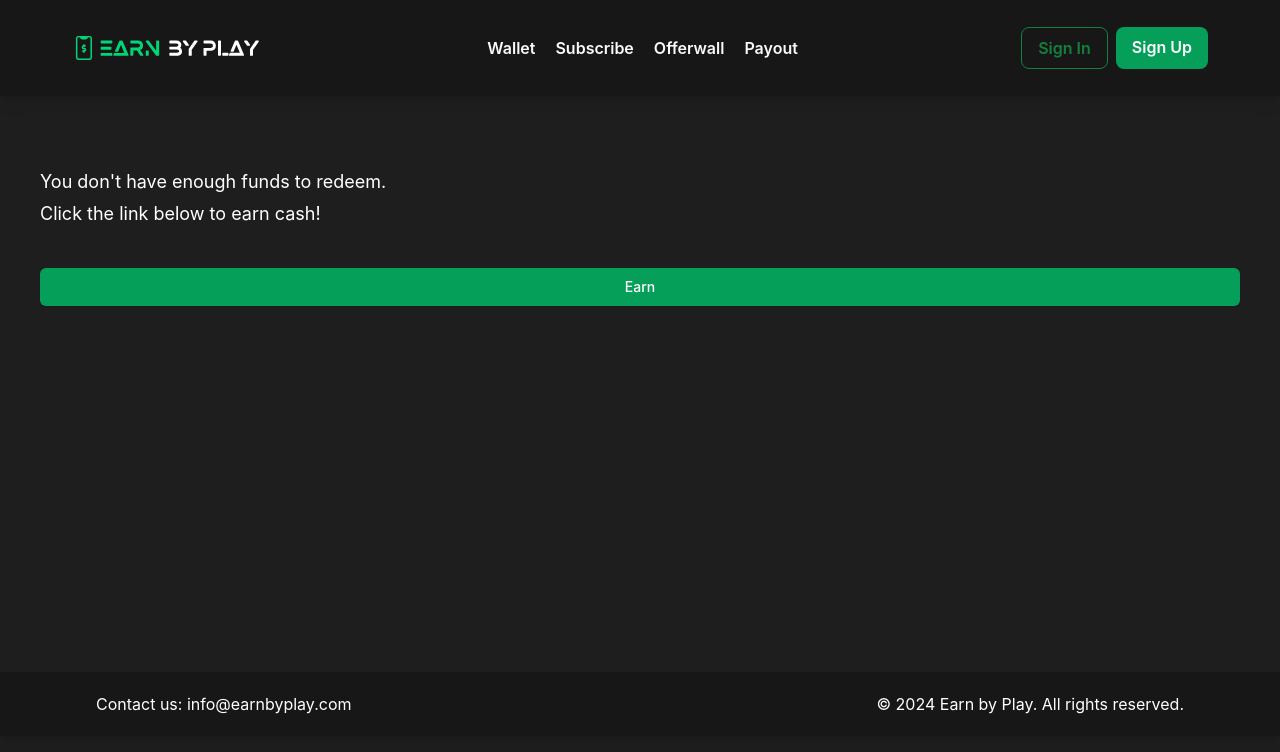
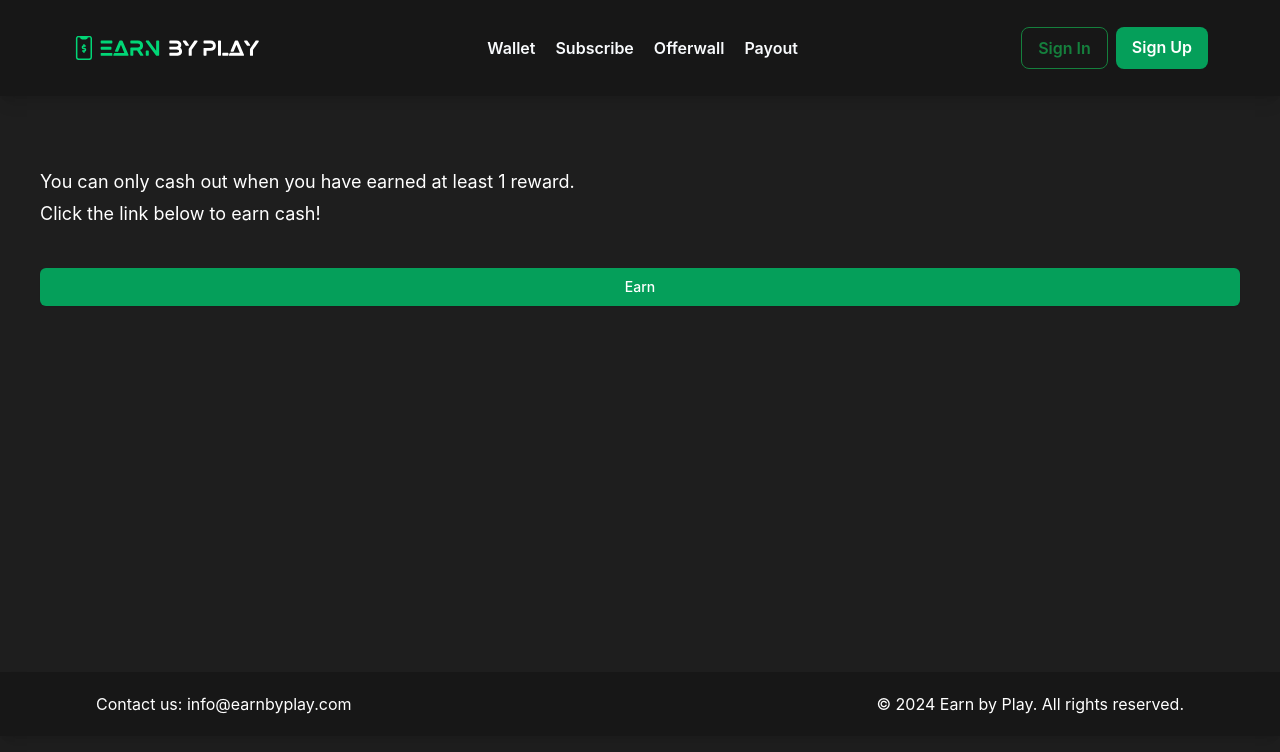
Before and after one commit to lsaffie/earnbyplay-frontend, a React (Create React App) app: page /payout in a window 1280 px wide. Shown: the top 752 px of the page. Built offline with nearby package versions, Linux system fonts and the light colour scheme; no server answers.

Commit message:
cashout failed copy change

```diff
--- a/src/components/Payout.js
+++ b/src/components/Payout.js
@@ -81,7 +81,7 @@ const Payout = ({ userId }) => {
     {!wallet || (wallet && wallet.balance) < 1 ? (
       <div>
         <p className="text-white text-lg mt-10">
-          You don't have enough funds to redeem.
+          You can only cash out when you have earned at least 1 reward.
         </p>
         <p className="text-white text-lg mb-10 mt-1">
           Click the link below to earn cash!
```
